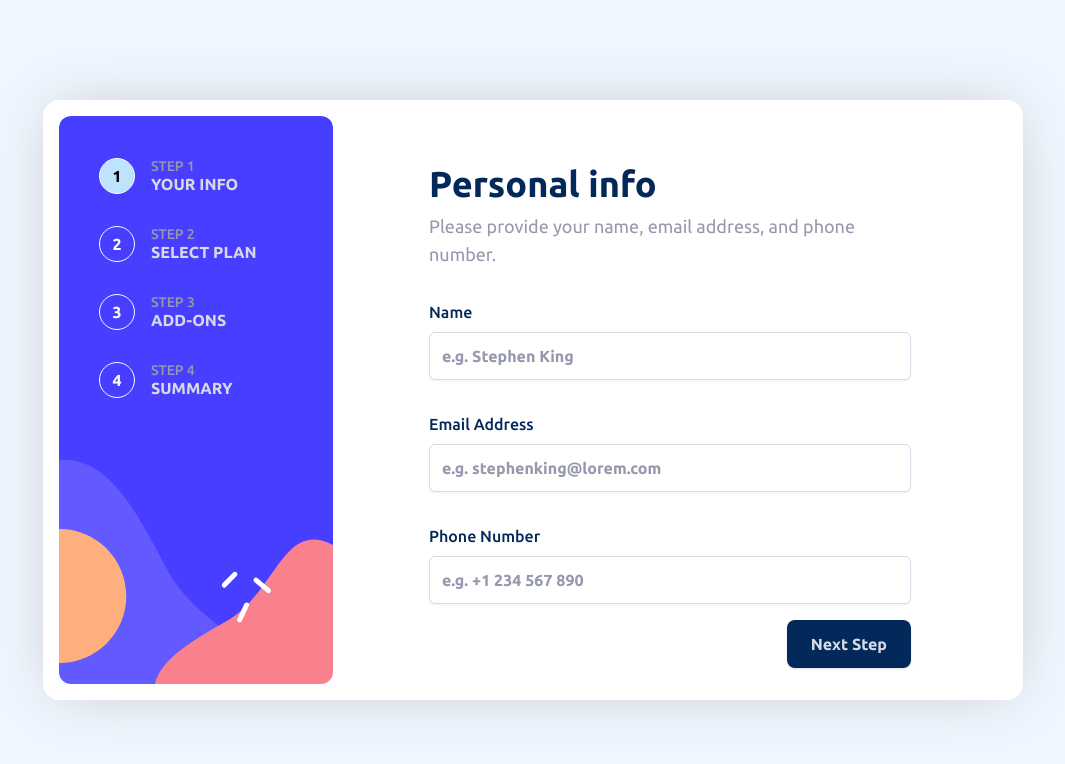
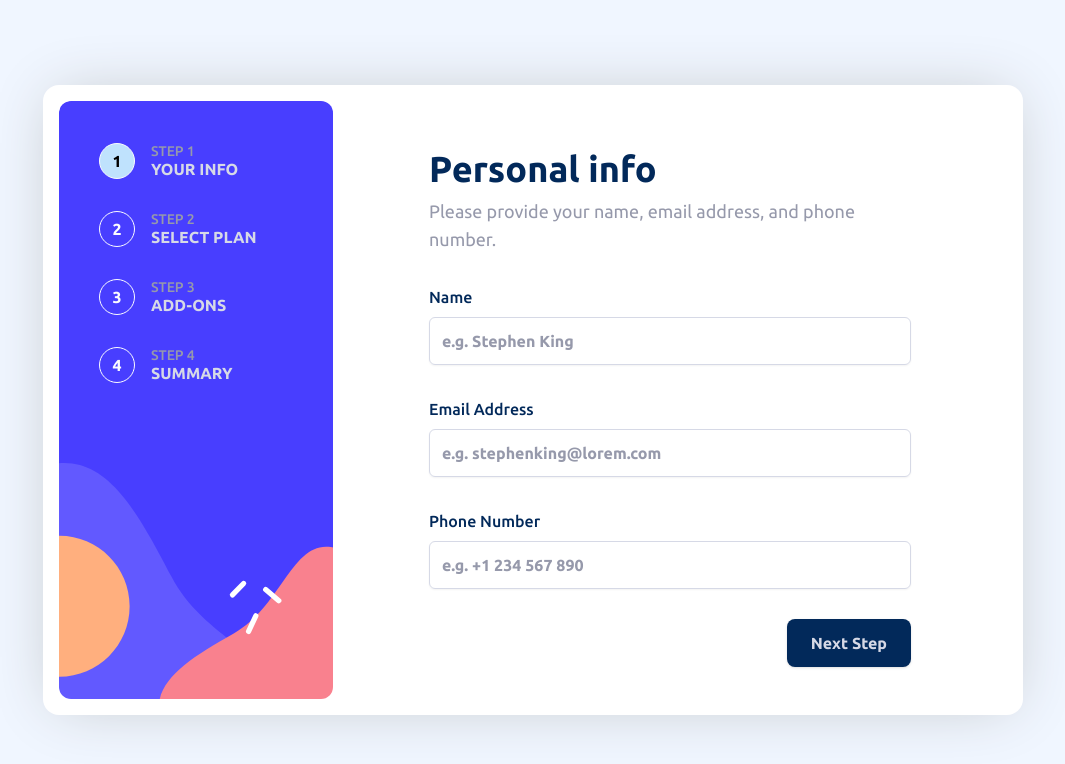
Before and after one commit to Carlos-Bolano/prueba-tecnica, a Next.js app: page / in a window 1280 px wide. Shown: the top 764 px of the page, without its empty margins (107-1172 px from the left). Built offline with nearby package versions, Linux system fonts and the light colour scheme.

Commit message:
feat(form): add customizable buttons to FormLayout
- Adds a prop to `FormLayout` for custom button rendering.
- Improves flexibility by allowing conditional button display on smaller screens.
- Adjusts layout height to accommodate new buttons.
Enhances customization and responsiveness of the form.

```diff
--- a/app/Form/FormLayout.tsx
+++ b/app/Form/FormLayout.tsx
@@ -2,20 +2,26 @@ import FormSelectStep from "@/components/FormSelectStep";
 import FormSelectStepMobile from "@/components/FormSelectStepMobile";
 import { cn } from "@/lib/utils";
 
-const FormLayout = ({ children, className }: { children: React.ReactNode; className?: string }) => {
+interface Props {
+  children: React.ReactNode;
+  className?: string;
+  buttons?: React.ReactNode;
+}
+const FormLayout = ({ children, className, buttons }: Props) => {
   return (
-    <section className="relative flex flex-col items-center min-h-screen px-4 md:py-10 md:px-10 font-ubuntu bg-neutral-magnoliaWhite">
+    <section className="relative flex flex-col justify-between items-center min-h-screen px-4 md:py-10 md:px-10 font-ubuntu bg-neutral-magnoliaWhite">
       <div className="absolute top-0 w-full">
         <FormSelectStepMobile />
       </div>
-      <section className="z-10 grid grid-cols-1 md:grid-cols-[274px_1fr] bg-white rounded-2xl w-full max-w-[980px] min-h-min md:h-[600px] p-4 shadow-blur-shadow mt-28 md:m-auto">
+      <section className="z-10 grid grid-cols-1 md:grid-cols-[274px_1fr] bg-white rounded-2xl w-full max-w-[980px] min-h-min md:h-[630px] p-4 shadow-blur-shadow mt-28 md:m-auto">
         <FormSelectStep />
         <article className="w-full h-full px-4 md:px-10 lg:px-24">
-          <div className={cn("w-full h-full flex flex-col flex-1 justify-between", className)}>
+          <div className={cn("w-full h-full flex flex-col flex-1 justify-between md:pb-4", className)}>
             {children}
           </div>
         </article>
       </section>
+      {buttons ? <div className="w-screen md:hidden bg-white p-5 mt-4">{buttons}</div> : null}
     </section>
   );
 };
```
